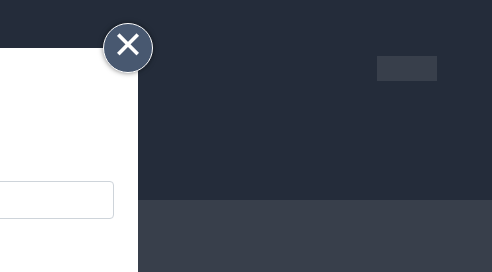
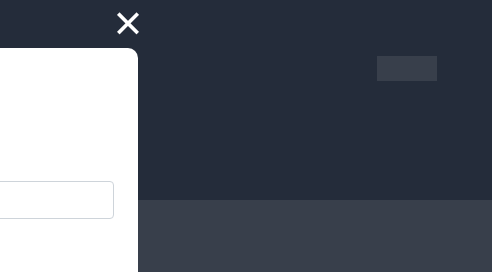
Before and after one commit to Nathaniel091/profile, a website: page public/index.html in a window 1280 px wide. Both pictures are taken after a click on the button "Send a message!". Shown: the top 272 px of the page, 788-1280 px from the left. Drawn offline with nearby package versions, Linux system fonts and the light colour scheme.

```diff
--- a/public/assets/css/index.css
+++ b/public/assets/css/index.css
@@ -327,19 +327,24 @@
 
 .form-container > div form #close-btn{
   position: absolute;
-  top: -25px;
+  top: -45px;
   right: -15px;
   width: 50px;
   height:  50px;
   font-size: 50px;
 
-  border-radius: 50%;
-  border: 1px solid white !important;
+  /* border-radius: 50%; */
+  /* border: 1px solid white !important; */
+
+  box-shadow: initial;
+  border: none;
+  background-color: transparent;
 }
 
 .form-container > div form #close-btn:hover{
   /*background: rgba(0, 0, 0, 0.9);*/
-  background: var(--my-secondary-color-lighter);
+  /* background: var(--my-secondary-color-lighter); */
+  background-color: rgba(255, 255, 255, 0.1);
 }
 .form-container > div form #close-btn > p{
   margin-top: -18px;
--- a/public/assets/javascript/main.js
+++ b/public/assets/javascript/main.js
@@ -172,10 +172,6 @@
 // function 'launchSendMessageForm'
 function launchSendMessageForm() {
 	formContainer.classList.remove('d-none');
-
-	// focus on the cursor on the name input-element
-	// let nameElement = document.querySelector("form #name");
-    // nameElement.focus();
 }
 
 // onlick, close the form
```
